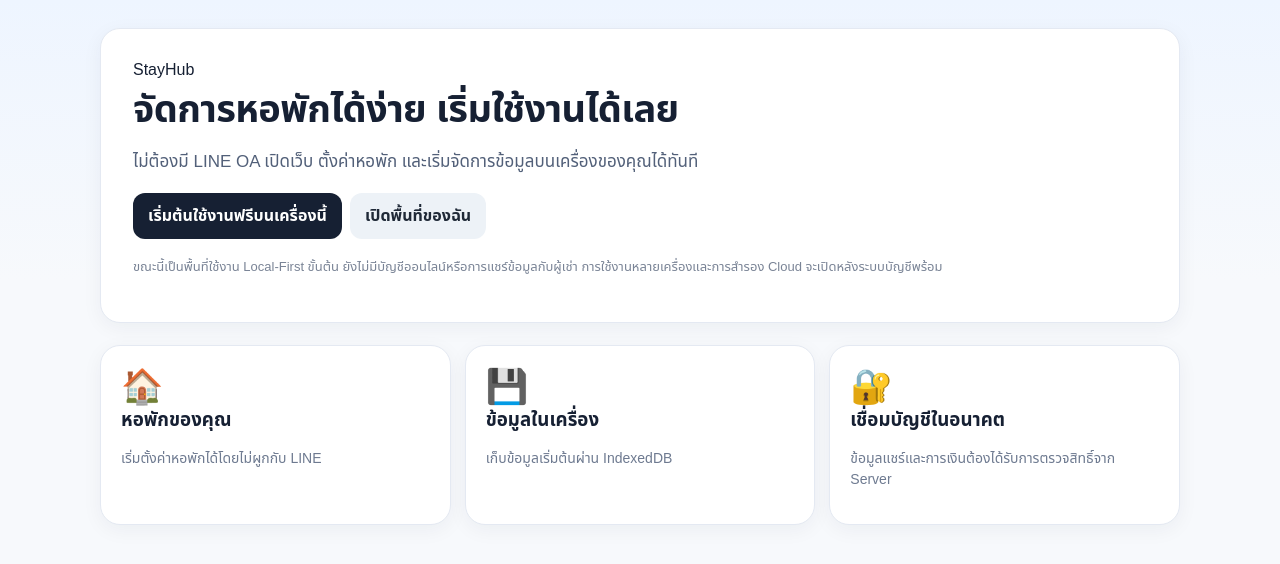
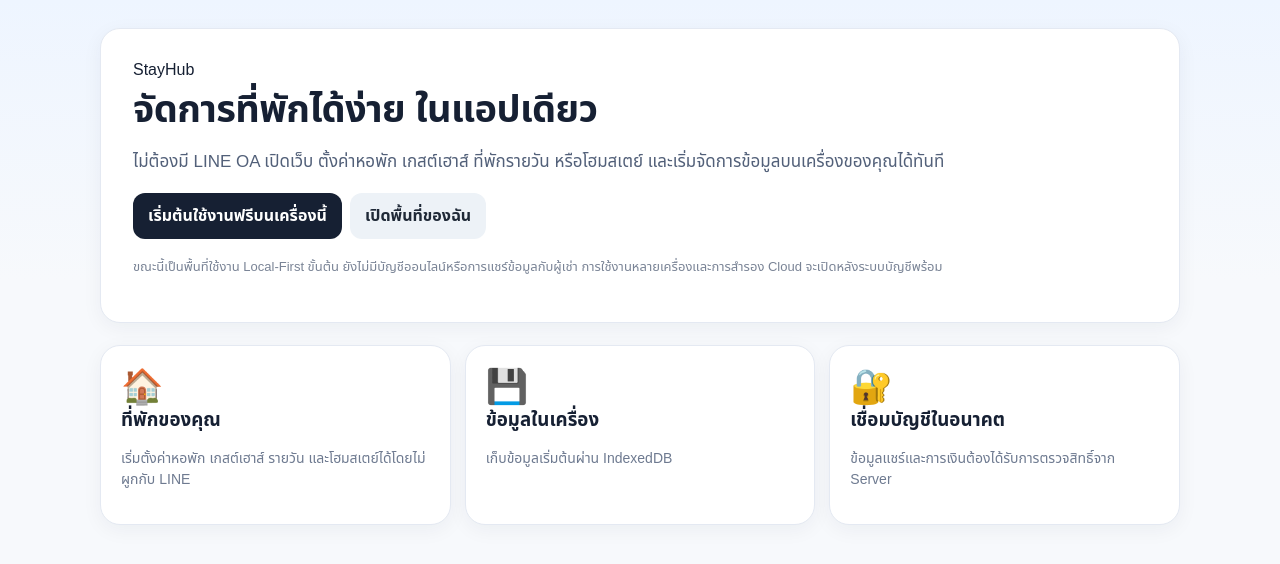
Before and after one commit to santilab48/StayHub, a Next.js app: page / in a window 1280 px wide. Shown: the top 564 px of the page. Built offline with nearby package versions, Linux system fonts and the light colour scheme.

Commit message:
feat(property): include unified accommodation model in app/page.tsx

```diff
--- a/app/page.tsx
+++ b/app/page.tsx
@@ -2,13 +2,13 @@ export default function Home(){
   return <main className="wrap">
     <section className="hero card" style={{padding:32}}>
       <span className="badge">StayHub</span>
-      <h1>จัดการหอพักได้ง่าย เริ่มใช้งานได้เลย</h1>
-      <p className="lead">ไม่ต้องมี LINE OA เปิดเว็บ ตั้งค่าหอพัก และเริ่มจัดการข้อมูลบนเครื่องของคุณได้ทันที</p>
+      <h1>จัดการที่พักได้ง่าย ในแอปเดียว</h1>
+      <p className="lead">ไม่ต้องมี LINE OA เปิดเว็บ ตั้งค่าหอพัก เกสต์เฮาส์ ที่พักรายวัน หรือโฮมสเตย์ และเริ่มจัดการข้อมูลบนเครื่องของคุณได้ทันที</p>
       <div className="flow"><a className="btn" href="/start">เริ่มต้นใช้งานฟรีบนเครื่องนี้</a><a className="btn secondary" href="/workspace">เปิดพื้นที่ของฉัน</a></div>
       <p className="footnote">ขณะนี้เป็นพื้นที่ใช้งาน Local-First ขั้นต้น ยังไม่มีบัญชีออนไลน์หรือการแชร์ข้อมูลกับผู้เช่า การใช้งานหลายเครื่องและการสำรอง Cloud จะเปิดหลังระบบบัญชีพร้อม</p>
     </section>
     <section className="section grid">
-      <div className="card"><div className="icon">🏠</div><h3>หอพักของคุณ</h3><p className="muted">เริ่มตั้งค่าหอพักได้โดยไม่ผูกกับ LINE</p></div>
+      <div className="card"><div className="icon">🏠</div><h3>ที่พักของคุณ</h3><p className="muted">เริ่มตั้งค่าหอพัก เกสต์เฮาส์ รายวัน และโฮมสเตย์ได้โดยไม่ผูกกับ LINE</p></div>
       <div className="card"><div className="icon">💾</div><h3>ข้อมูลในเครื่อง</h3><p className="muted">เก็บข้อมูลเริ่มต้นผ่าน IndexedDB</p></div>
       <div className="card"><div className="icon">🔐</div><h3>เชื่อมบัญชีในอนาคต</h3><p className="muted">ข้อมูลแชร์และการเงินต้องได้รับการตรวจสิทธิ์จาก Server</p></div>
     </section>
```
